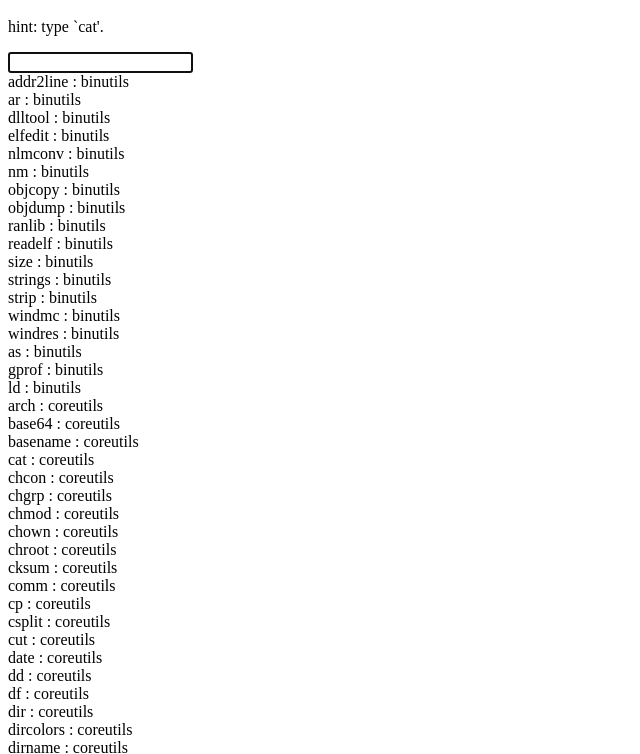
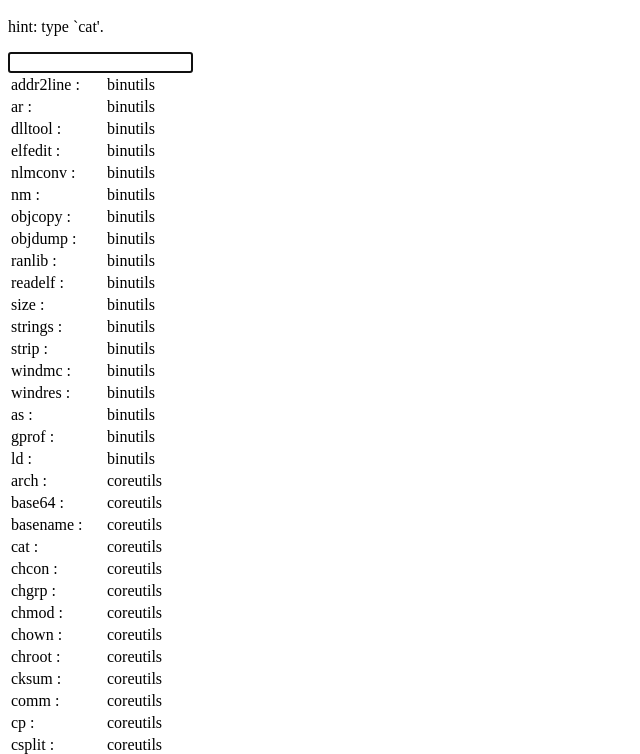
Before and after one commit to k12u/whichutils, a plain HTML site: page index.html in a window 1280 px wide. Shown: the part 48-802 px from the top of the page, without its empty margins (0-640 px from the left). Drawn offline with nearby package versions, Linux system fonts and the light colour scheme.

Commit message:
use table to render

```diff
--- a/index.html
+++ b/index.html
@@ -13,10 +13,10 @@
         var text = '';
         data.forEach(function(elem){
             if(new RegExp(query).exec(elem[0])) {
-                text += '<div>' + elem[0] + ' : ' + elem[1] +'</div>'
+                text += '<tr><td>' + elem[0] + ' :</td><td> ' + elem[1] +'</td></tr>'
             }
         });
-        $('#output')[0].innerHTML = text;
+        $('#output')[0].innerHTML = '<table>' + text + '</table>';
     }
     $(document).ready(function() {
         refresh();
```
